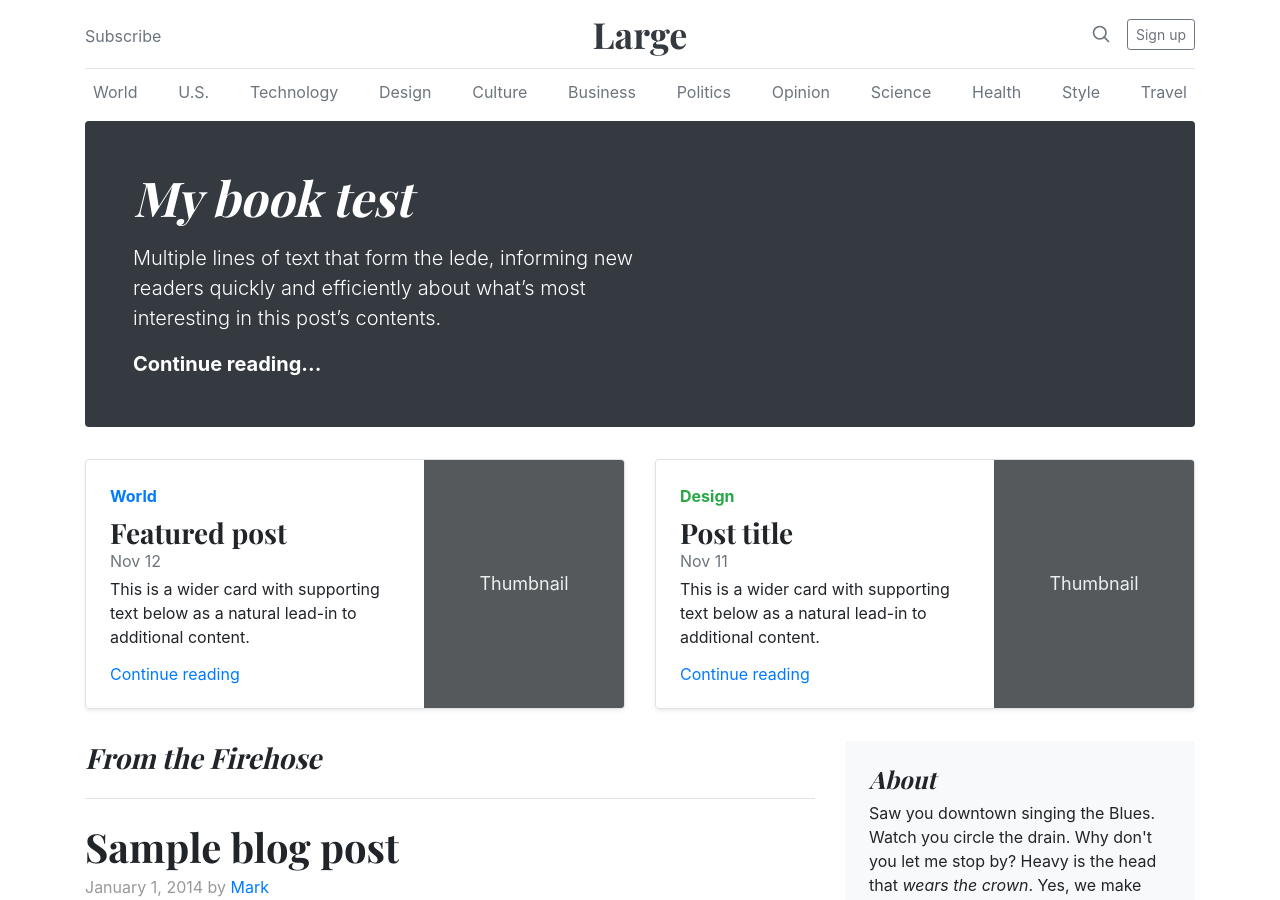
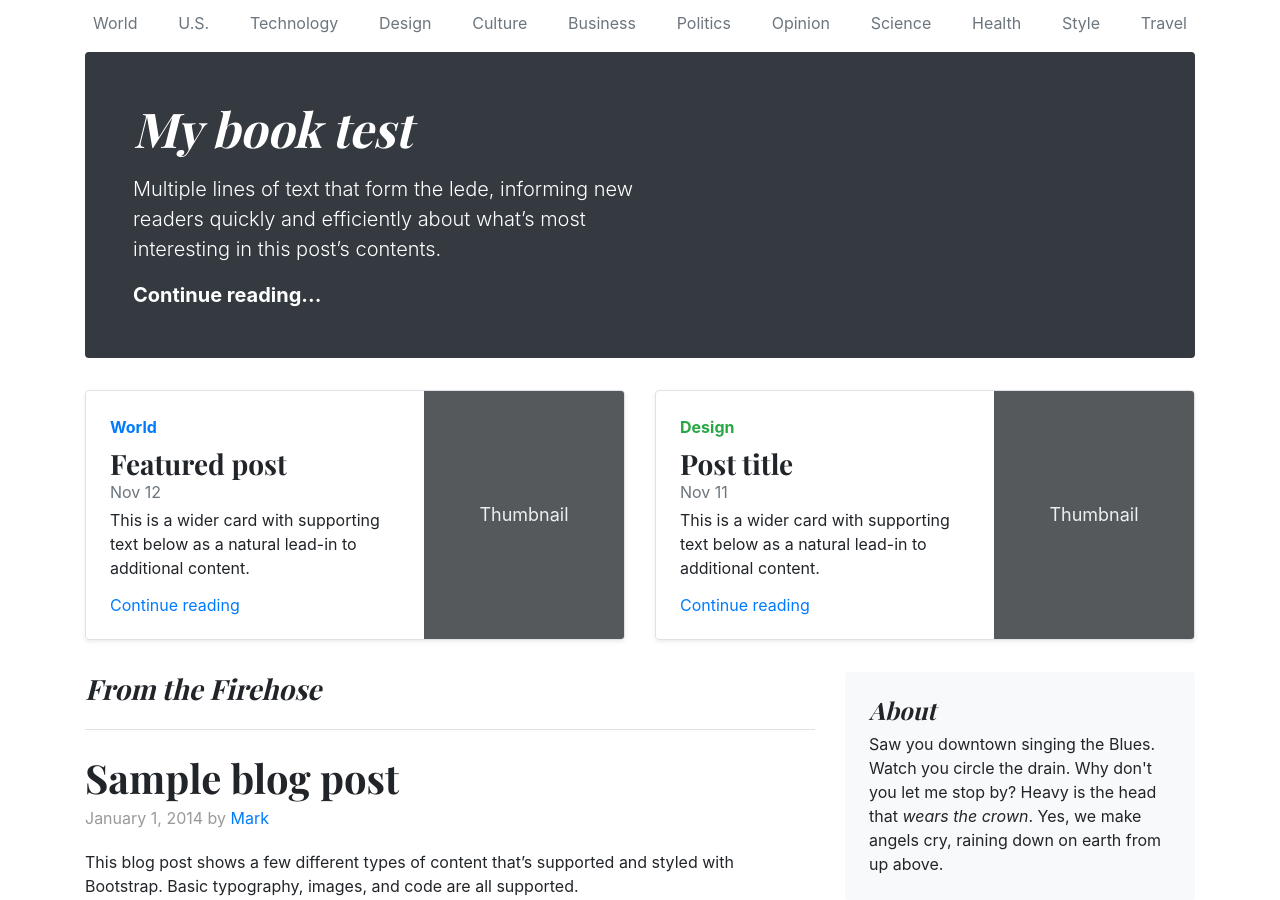
Before and after one commit to Dmistep/test-jekyl, a Jekyll site: the page built from index.html, in a window 1280 px wide and 900 px high. Built offline with Jekyll 4.4.1, drawn with Linux system fonts in a browser that asks for light colours.

Commit message:
update index.html

```diff
--- a/index.html
+++ b/index.html
@@ -8,22 +8,7 @@ title: My book test
 
     <div class="container">
 
-<header class="blog-header py-3">
-    <div class="row flex-nowrap justify-content-between align-items-center">
-        <div class="col-4 pt-1">
-            <a class="text-muted" href="#">Subscribe</a>
-        </div>
-        <div class="col-4 text-center">
-            <a class="blog-header-logo text-dark" href="#">Large</a>
-        </div>
-        <div class="col-4 d-flex justify-content-end align-items-center">
-            <a class="text-muted" href="#" aria-label="Search">
-                <svg xmlns="http://www.w3.org/2000/svg" width="20" height="20" fill="none" stroke="currentColor" stroke-linecap="round" stroke-linejoin="round" stroke-width="2" class="mx-3" role="img" viewBox="0 0 24 24" focusable="false"><title>Search</title><circle cx="10.5" cy="10.5" r="7.5" /><path d="M21 21l-5.2-5.2" /></svg>
-            </a>
-            <a class="btn btn-sm btn-outline-secondary" href="#">Sign up</a>
-        </div>
-    </div>
-</header>
+
         {% include nav.html %}
         {% include jumbotron.html %}
         {% include cards.html %}
```
